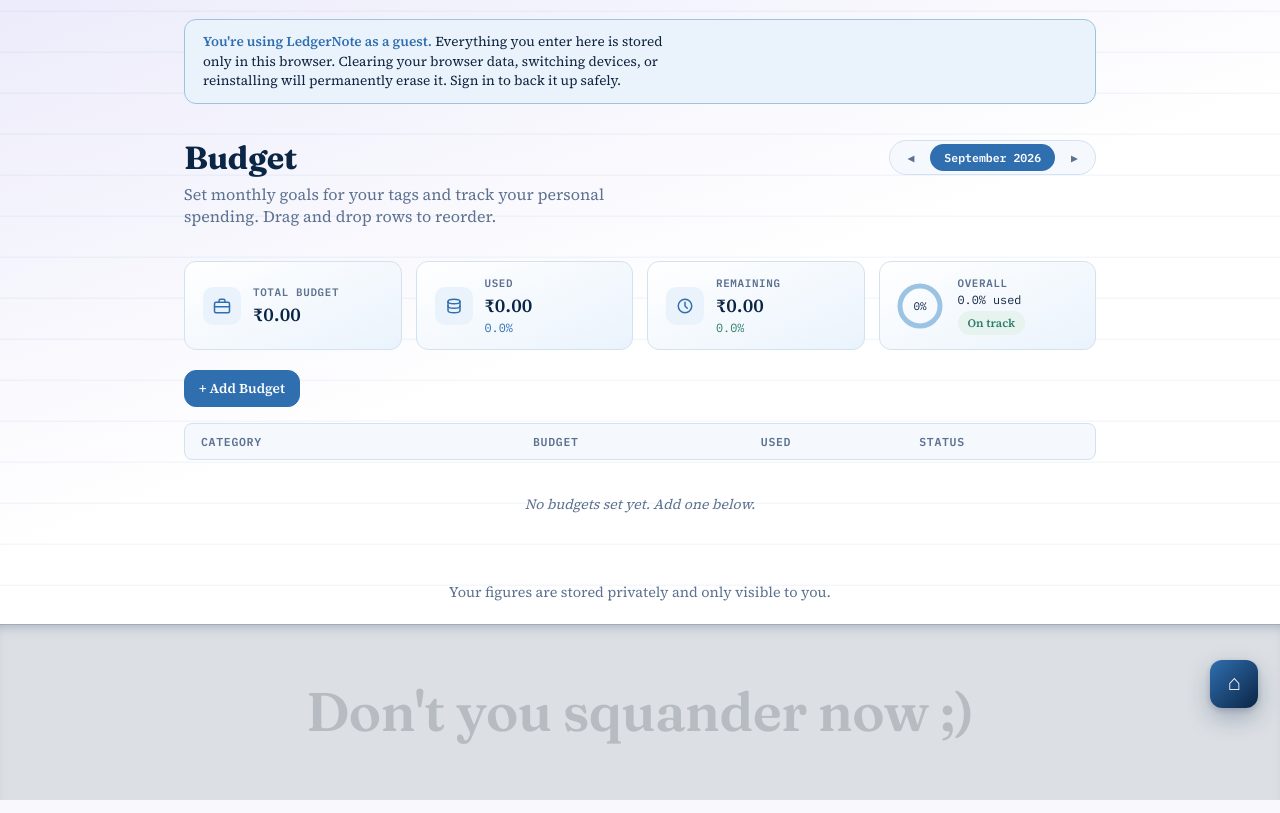
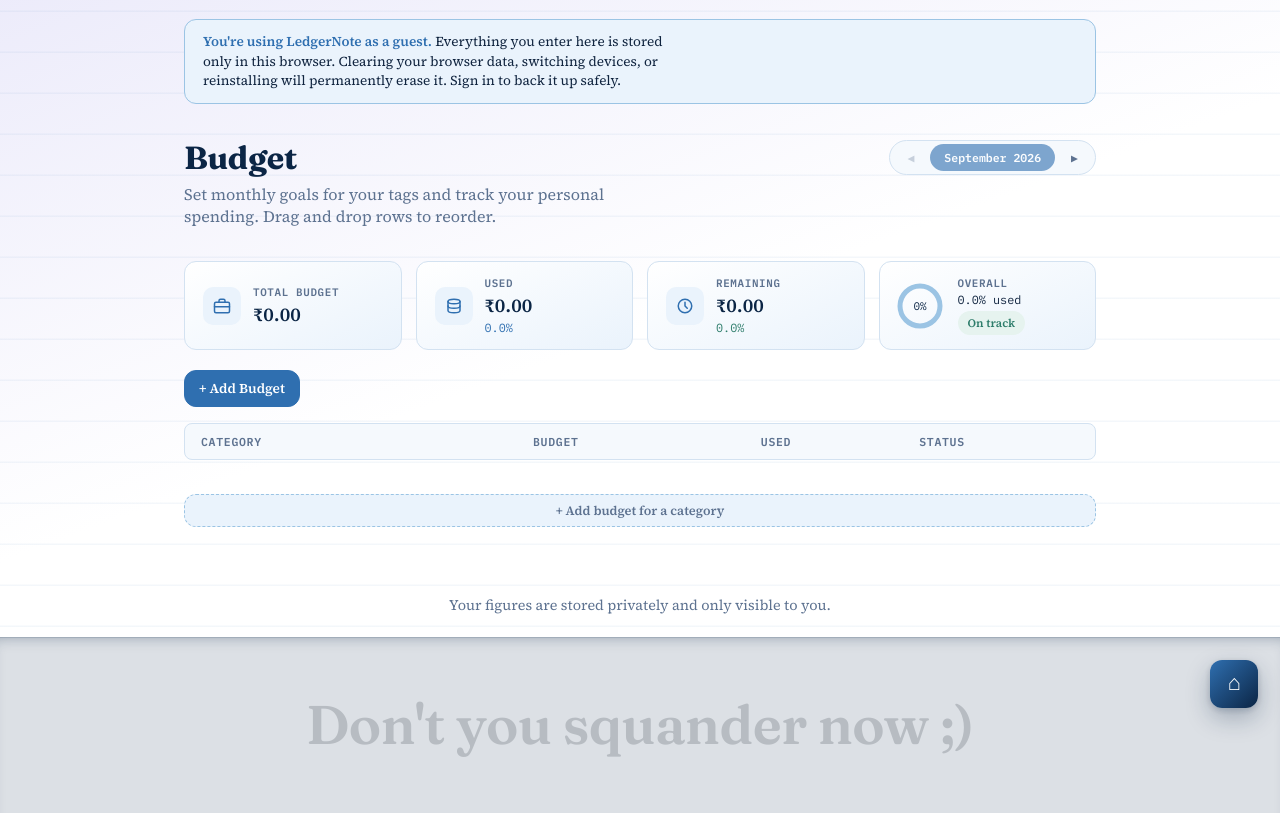
Before and after one commit to Abhishek-Sarkar-2000/manage-your-money, a Flask app: page /budget in a window 1280 px wide. Shown: the part 70-883 px from the top of the page. Run offline with Flask 3, Linux system fonts and the light colour scheme; some libraries are stand-ins or nearby versions.

Commit message:
Updated UI of budget page to easily add categories; restricted linked months.

```diff
--- a/static/css/base.css
+++ b/static/css/base.css
@@ -219,6 +219,15 @@ a {
   border-color: var(--debit-bd);
   font-weight: 700;
   color: #fff;
+}
+
+.pill-btn.dashed-subcat-btn {
+  border: 1px dashed var(--sky);
+  padding: 8px 16px;
+  background: var(--ice-2);
+  color: var(--blue);
+  cursor: pointer;
+  font-weight: 600;
 }
 
 @media (hover: hover) and (pointer: fine) {
--- a/static/css/views/budget.css
+++ b/static/css/views/budget.css
@@ -389,17 +389,55 @@
   z-index: 1;
 }
 
-.budget-row.is-sub:hover {
-  background: var(--ice-2);
-}
-
 :root[data-theme="dark"] .budget-row.is-sub {
   background: var(--ice-2);
   border-color: var(--sky);
 }
 
-:root[data-theme="dark"] .budget-row.is-sub:hover {
-  background: var(--hair);
+@media (hover: hover) and (pointer: fine) {
+  .budget-row:hover {
+    background: var(--ice-2);
+  }
+  :root[data-theme="hi-contrast"] .budget-row:hover {
+    border-color: var(--blue);
+  }
+  :root[data-theme="dark"] .budget-row:hover {
+    background: var(--hair);
+  }
+}
+
+.add-row-btn {
+  display: flex;
+  align-items: center;
+  justify-content: center;
+  padding: 7px 16px;
+  color: var(--muted);
+  font-family: 'Source Serif 4', Georgia, serif;
+  font-size: 0.8rem;
+  font-weight: 600;
+  cursor: pointer;
+  border: 1px dashed var(--sky);
+  border-radius: 12px;
+  background: var(--ice);
+  transition: all 0.2s ease;
+  width: 100%;
+}
+
+.add-row-btn:hover {
+  background: var(--ice);
+  color: var(--blue);
+  border-color: var(--sky);
+}
+
+.add-row-btn.is-sub {
+  width: calc(100% - 32px);
+  margin-left: 32px;
+  margin-bottom: 4px;
+}
+
+.inline-subcat-form + .add-row-btn,
+.inline-newcat-form + .add-row-btn {
+  display: none !important;
 }
 
 /* ---------- Subcategory slide-down wrapper ---------- */
--- a/static/js/views/budget.js
+++ b/static/js/views/budget.js
@@ -21,6 +21,7 @@ let emiSeries = [];
 let sipSeries = [];
 let recurringSeries = [];
 let currentMonthEntries = [];
+let monthsIndex = [];
 let domainLoaded = false;
 let isFormOpen = false;
 let monthEntries = [];
@@ -31,12 +32,12 @@ let isPastMonth = false;
 
 async function loadDomain() {
   if (domainLoaded) return;
-  [budgetData, customTags, emiSeries, sipSeries, recurringSeries] = await Promise.all([
-    Store.get('budget-data', []),
+  [customTags, emiSeries, sipSeries, recurringSeries, monthsIndex] = await Promise.all([
     Store.get('custom-spend-tags', []),
     Store.get('emiseries', []),
     Store.get('sipseries', []),
     Store.get('recurringseries', []),
+    Store.get('months-index', []),
   ]);
   domainLoaded = true;
 }
@@ -283,28 +284,31 @@ function renderBudgetRow(item, isSub, parentId) {
   const dragHandleSvg = `<svg class="drag-handle" width="18" height="18" viewBox="0 0 24 24" fill="currentColor"><circle cx="9" cy="6" r="1.6"></circle><circle cx="15" cy="6" r="1.6"></circle><circle cx="9" cy="12" r="1.6"></circle><circle cx="15" cy="12" r="1.6"></circle><circle cx="9" cy="18" r="1.6"></circle><circle cx="15" cy="18" r="1.6"></circle></svg>`;
 
   const pencilSvg = `<svg viewBox="0 0 24 24" width="14" height="14" fill="none" stroke="currentColor" stroke-width="2" stroke-linecap="round" stroke-linejoin="round"><path d="M17 3a2.828 2.828 0 1 1 4 4L7.5 20.5 2 22l1.5-5.5L17 3z"></path></svg>`;
-
+  const eyeSvg = `<svg viewBox="0 0 24 24" width="14" height="14" fill="none" stroke="currentColor" stroke-width="2" stroke-linecap="round" stroke-linejoin="round"><path d="M1 12s4-8 11-8 11 8 11 8-4 8-11 8-11-8-11-8z"></path><circle cx="12" cy="12" r="3"></circle></svg>`;
   const warnSvg = `<svg width="10" height="10" viewBox="0 0 24 24" fill="none" stroke="currentColor" stroke-width="2.5" stroke-linecap="round" stroke-linejoin="round"><path d="M12 9v4"></path><path d="M12 17h.01"></path><path d="M10.29 3.86 1.82 18a2 2 0 0 0 1.71 3h16.94a2 2 0 0 0 1.71-3L13.71 3.86a2 2 0 0 0-3.42 0z"></path></svg>`;
-  const eyeSvg = `<svg viewBox="0 0 24 24" width="14" height="14" fill="none" stroke="currentColor" stroke-width="2" stroke-linecap="round" stroke-linejoin="round"><path d="M1 12s4-8 11-8 11 8 11 8-4 8-11 8-11-8-11-8z"></path><circle cx="12" cy="12" r="3"></circle></svg>`;
   const dotsSvg = `<svg viewBox="0 0 24 24" width="16" height="16" fill="currentColor"><circle cx="12" cy="12" r="2"></circle><circle cx="12" cy="5" r="2"></circle><circle cx="12" cy="19" r="2"></circle></svg>`;
 
   let chevronHtml = '';
-  if (!isSub && item.subcategories && item.subcategories.length > 0) {
+  if (!isSub) {
     chevronHtml = `<button class="toggle-sub ${item.expanded ? 'expanded' : ''}" data-toggle-sub="${item.id}" title="${item.expanded ? 'Collapse' : 'Expand'}"><svg width="14" height="14" viewBox="0 0 24 24" fill="none" stroke="currentColor" stroke-width="2" stroke-linecap="round" stroke-linejoin="round"><polyline points="9 18 15 12 9 6"></polyline></svg></button>`;
   }
 
   let actionsContent = '';
   if (!isPastMonth) {
     actionsContent = `
-      <button class="edit-budget-btn" data-edit-budget="${item.id}" data-type="${isSub ? 'sub' : 'cat'}" ${parentId ? `data-parent-id="${parentId}"` : ''} title="Edit budget">${pencilSvg}</button>
-      <button class="icon-btn" data-popover-trigger data-del-budget="${item.id}" data-type="${isSub ? 'sub' : 'cat'}" ${parentId ? `data-parent-id="${parentId}"` : ''} title="Remove">✕</button>
+      <button class="edit-budget-btn icon-btn row-menu-btn" data-edit-budget="${item.id}" data-type="${isSub ? 'sub' : 'cat'}" ${parentId ? `data-parent-id="${parentId}"` : ''} title="Edit budget">
+        <span class="row-menu-icon">${pencilSvg}</span><span class="row-menu-text">Edit</span>
+      </button>
+      <button class="icon-btn row-menu-btn" data-popover-trigger data-del-budget="${item.id}" data-type="${isSub ? 'sub' : 'cat'}" ${parentId ? `data-parent-id="${parentId}"` : ''} title="Remove">
+        <span class="row-menu-icon">✕</span><span class="row-menu-text">Delete</span>
+      </button>
     `;
   }
 
   return `
-  <div class="budget-row ${isSub ? 'is-sub' : ''}" data-id="${item.id}" data-type="${isSub ? 'sub' : 'cat'}" ${parentId ? `data-parent-id="${parentId}"` : ''} draggable="${!isPastMonth}">
+  <div class="budget-row ${isSub ? 'is-sub' : ''}" data-id="${item.id}" data-type="${isSub ? 'sub' : 'cat'}" data-parent-id="${parentId ? parentId : ''}" draggable="${!isPastMonth}">
     <div class="cat-name-col">
-      <div class="drag-circle">${dragHandleSvg}</div>
+      ${dragHandleSvg}
       ${escapeHtml(item.name)}
     </div>
     <div class="budget-amt-col">
@@ -320,7 +324,9 @@ function renderBudgetRow(item, isSub, parentId) {
     <div class="actions-col">
       ${chevronHtml}
       <div class="row-actions-menu">
-        <button class="icon-btn" data-view-txns="${escapeHtml(item.name)}" title="View transactions">${eyeSvg}</button>
+        <button class="icon-btn row-menu-btn" data-view-txns="${escapeHtml(item.name)}" title="View transactions">
+          <span class="row-menu-icon">${eyeSvg}</span><span class="row-menu-text">Check</span>
+        </button>
         ${actionsContent}
       </div>
       <button class="icon-btn mobile-actions-toggle" data-toggle-row-actions title="Actions">${dotsSvg}</button>
@@ -334,6 +340,25 @@ async function renderBudget() {
 
   currentKey = root.dataset.monthKey || currentMonthKey();
   isPastMonth = currentKey < currentMonthKey();
+
+  budgetData = await Store.get(`budget-data:${currentKey}`, null);
+  if (!budgetData) {
+    const legacy = await Store.get('budget-data', null);
+    if (legacy && currentKey === currentMonthKey()) {
+      budgetData = legacy;
+      await Store.set(`budget-data:${currentKey}`, budgetData);
+    } else if (currentKey === currentMonthKey()) {
+      const lastLogged = monthsIndex.length ? monthsIndex[monthsIndex.length - 1] : null;
+      if (lastLogged && lastLogged !== currentKey) {
+        budgetData = await Store.get(`budget-data:${lastLogged}`, []) || [];
+      } else {
+        budgetData = [];
+      }
+      await Store.set(`budget-data:${currentKey}`, budgetData);
+    } else {
+      budgetData = [];
+    }
+  }
 
   // Handle deep link from Month -> Budget
   const openReq = sessionStorage.getItem('month-to-budget-open');
@@ -385,17 +410,41 @@ async function renderBudget() {
     totalBudget += cat.budget;
     totalUsed += calculateUsed(cat.name, false, null);
     tableRows += renderBudgetRow(cat, false, null);
+
+    tableRows += `<div class="subcat-wrap ${cat.expanded ? 'expanded' : ''}" data-subcat-wrap="${cat.id}"><div class="subcat-inner">`;
     if (cat.subcategories && cat.subcategories.length > 0) {
-      tableRows += `<div class="subcat-wrap ${cat.expanded ? 'expanded' : ''}" data-subcat-wrap="${cat.id}"><div class="subcat-inner">`;
       cat.subcategories.forEach(sub => {
         tableRows += renderBudgetRow(sub, true, cat.id);
       });
-      tableRows += `</div></div>`;
     }
+    if (!isPastMonth) {
+      tableRows += `<button class="add-row-btn is-sub" data-inline-add-btn="${cat.id}" type="button">+ Add subcategory for ${escapeHtml(cat.name)}</button>`;
+    }
+    tableRows += `</div></div>`;
   });
 
   if (!tableRows) {
-    tableRows = `<div class="empty-chart" style="padding: 24px; grid-column: 1/-1;">No budgets set yet. Add one below.</div>`;
+    const hasPrevLogged = monthsIndex.some(m => m < currentKey);
+    if (!isPastMonth && hasPrevLogged) {
+      tableRows = `
+        <div class="empty-chart" style="padding: 24px 0; grid-column: 1/-1; display: flex; flex-wrap: wrap; gap: 12px;">
+          <button class="add-row-btn" data-inline-newcat-btn type="button" style="flex: 1 1 250px; margin: 0;">+ Add budget for a category</button>
+          <button class="add-row-btn" id="copy-last-budget-btn" type="button" style="flex: 1 1 250px; margin: 0; border-color: var(--sky); color: var(--blue);">Copy from the last logged month</button>
+        </div>
+      `;
+    } else if (!isPastMonth) {
+      tableRows = `
+        <div class="empty-chart" style="padding: 24px 0; grid-column: 1/-1; display: flex; flex-wrap: wrap;">
+          <button class="add-row-btn" data-inline-newcat-btn type="button" style="flex: 1 1 100%; margin: 0;">+ Add budget for a category</button>
+        </div>
+      `;
+    } else {
+      tableRows = `<div class="empty-chart" style="padding: 24px; grid-column: 1/-1; text-align: center; color: var(--muted);">No budgets set for this month.</div>`;
+    }
+  } else {
+    if (!isPastMonth) {
+      tableRows += `<button class="add-row-btn" data-inline-newcat-btn type="button" style="margin-top: 6px;">+ Add budget for a category</button>`;
+    }
   }
 
   // Aggregate expand/collapse state, purely for the "Expand All" button's
@@ -447,8 +496,12 @@ async function renderBudget() {
     <div class="month-header" style="display: flex; justify-content: space-between; gap: 24px;">
       <h1>Budget</h1>
       <div class="range-toggle" style="align-self: center;">
-        <a href="/budget/${addMonths(currentKey, -1)}" class="range-btn" style="text-decoration:none;">◀</a>
-        <span class="range-btn active" style="cursor:default;">${monthKeyLabel(currentKey)}</span>
+        ${(!monthsIndex.length || currentKey <= monthsIndex[0])
+          ? `<span class="range-btn" style="opacity: 0.3; cursor: not-allowed;">◀</span>`
+          : `<a href="/budget/${addMonths(currentKey, -1)}" class="range-btn" style="text-decoration:none;">◀</a>`}
+        ${monthsIndex.includes(currentKey)
+          ? `<a href="/month/${currentKey}" class="range-btn active" style="text-decoration:none;" title="View Month Transactions">${monthKeyLabel(currentKey)}</a>`
+          : `<span class="range-btn active" style="cursor:default; opacity:0.6;" title="No transactions for this month">${monthKeyLabel(currentKey)}</span>`}
         <a href="/budget/${addMonths(currentKey, 1)}" class="range-btn" style="text-decoration:none;">▶</a>
       </div>
     </div>
@@ -636,7 +689,7 @@ root.addEventListener('drop', async (ev) => {
   document.querySelectorAll('.drop-above, .drop-below').forEach(el => el.classList.remove('drop-above', 'drop-below'));
   draggedItem = null;
 
-  await Store.set('budget-data', budgetData);
+  await Store.set(`budget-data:${currentKey}`, budgetData);
   await renderBudget();
   showToast('Order updated');
 });
@@ -653,8 +706,182 @@ root.addEventListener('click', async (ev) => {
     return;
   }
 
-  if (!ev.target.closest('.actions-col')) {
+  if (!ev.target.closest('.actions-col') || (ev.target.closest('.row-menu-btn') && !ev.target.closest('[data-del-budget]'))) {
     document.querySelectorAll('.budget-row.show-actions').forEach(r => r.classList.remove('show-actions'));
+  }
+
+  const inlineAddSubBtn = ev.target.closest('[data-inline-add-btn]');
+  if (inlineAddSubBtn) {
+    ev.stopPropagation();
+    const existingForm = document.querySelector('.inline-subcat-form, .inline-newcat-form');
+    const parentCatId = inlineAddSubBtn.dataset.inlineAddBtn;
+    const reopenSame = existingForm && existingForm.dataset.inlineFor === parentCatId;
+
+    if (existingForm) existingForm.remove();
+    if (reopenSame) return;
+
+    const parentCat = budgetData.find(c => c.id === parentCatId);
+    if (!parentCat) return;
+
+    const existingSubs = parentCat.subcategories || [];
+    const datalistId = `inline-add-dl-${parentCatId}`;
+    const datalistOptions = existingSubs.map(s => `<option value="${escapeHtml(s.name)}"></option>`).join('');
+
+    const formEl = document.createElement('div');
+    formEl.className = 'inline-subcat-form form-panel slide-down-fade is-sub';
+    formEl.dataset.inlineFor = parentCatId;
+    formEl.innerHTML = `
+      <div class="inline-add-context">Add subcategory for <strong>${escapeHtml(parentCat.name)}</strong></div>
+      <div class="form-row">
+        <div class="field">
+          <label>Subcategory name</label>
+          <input type="text" class="inline-add-name" list="${datalistId}" placeholder="e.g. Meat" autocomplete="off" />
+          <datalist id="${datalistId}">${datalistOptions}</datalist>
+        </div>
+        <div class="field">
+          <label>Amount (₹)</label>
+          <input type="number" step="0.01" min="0" class="inline-add-amount" placeholder="0.00" />
+        </div>
+      </div>
+      <div class="form-actions">
+        <button class="btn primary" data-inline-add-save="${parentCatId}" type="button">Save</button>
+        <button class="btn ghost" data-inline-add-cancel type="button">Cancel</button>
+      </div>
+    `;
+    inlineAddSubBtn.insertAdjacentElement('beforebegin', formEl);
+    formEl.querySelector('.inline-add-name').focus();
+    return;
+  }
+
+  const inlineNewCatBtn = ev.target.closest('[data-inline-newcat-btn]');
+  if (inlineNewCatBtn) {
+    ev.stopPropagation();
+    const existingForm = document.querySelector('.inline-subcat-form, .inline-newcat-form');
+    const reopenSame = existingForm && existingForm.classList.contains('inline-newcat-form');
+
+    if (existingForm) existingForm.remove();
+    if (reopenSame) return;
+
+    const allTags = allSpendTags(DEFAULT_TAGS, customTags);
+    const tagOptions = allTags.map(t => `<option value="${escapeHtml(t)}">${escapeHtml(t)}</option>`).join('');
+
+    const formEl = document.createElement('div');
+    formEl.className = 'inline-newcat-form form-panel slide-down-fade';
+    formEl.style.width = '100%';
+    formEl.innerHTML = `
+      <div class="inline-add-context">Add a new category</div>
+      <div class="form-row">
+        <div class="field">
+          <label>Category (Tag)</label>
+          <select class="inline-newcat-name">
+            <option value="" disabled selected>Select tag...</option>
+            ${tagOptions}
+            <option value="__custom__">+ Add custom tag</option>
+          </select>
+        </div>
+        <div class="field inline-newcat-custom-wrap" style="display:none;">
+          <label>New tag name</label>
+          <input type="text" class="inline-newcat-custom" placeholder="e.g. Pets" />
+        </div>
+        <div class="field">
+          <label>Budget (₹)</label>
+          <input type="number" step="0.01" min="0" class="inline-newcat-budget" placeholder="0.00" />
+        </div>
+      </div>
+      <div class="form-actions">
+        <button class="btn primary" data-inline-newcat-save type="button">Save</button>
+        <button class="btn ghost" data-inline-add-cancel type="button">Cancel</button>
+      </div>
+    `;
+    inlineNewCatBtn.insertAdjacentElement('beforebegin', formEl);
+    return;
+  }
+
+  const inlineCancelBtn = ev.target.closest('[data-inline-add-cancel]');
+  if (inlineCancelBtn) {
+    const formEl = inlineCancelBtn.closest('.inline-subcat-form, .inline-newcat-form');
+    if (formEl) formEl.remove();
+    return;
+  }
+
+  const inlineSaveBtn = ev.target.closest('[data-inline-add-save]');
+  if (inlineSaveBtn) {
+    const parentCatId = inlineSaveBtn.dataset.inlineAddSave;
+    const formEl = inlineSaveBtn.closest('.inline-subcat-form');
+    const nameInput = formEl.querySelector('.inline-add-name');
+    const amountInput = formEl.querySelector('.inline-add-amount');
+    const name = nameInput.value.trim();
+    const amount = Number(amountInput.value) || 0;
+
+    if (!name || amount <= 0) { showToast('Enter a valid name and amount'); return; }
+
+    let isDuplicate = false;
+    for (const c of budgetData) {
+      if (c.name.toLowerCase() === name.toLowerCase()) isDuplicate = true;
+      if (c.subcategories && c.subcategories.some(s => s.name.toLowerCase() === name.toLowerCase())) isDuplicate = true;
+    }
+    if (isDuplicate) { showToast('Name already in use'); return; }
+
+    const parentCat = budgetData.find(c => c.id === parentCatId);
+    if (!parentCat) { showToast('Parent category not found'); return; }
+
+    const sumSubs = (parentCat.subcategories || []).reduce((s, sub) => s + (Number(sub.budget) || 0), 0);
+    if (sumSubs + amount > parentCat.budget) {
+      showToast('Sub-category budgets exceed parent budget');
+      return;
+    }
+
+    parentCat.subcategories = parentCat.subcategories || [];
+    const newSub = { id: uid(), name, budget: amount };
+    parentCat.subcategories.push(newSub);
+    parentCat.expanded = true;
+
+    await Store.set(`budget-data:${currentKey}`, budgetData);
+    await renderBudget();
+    showToast('Subcategory added');
+    return;
+  }
+
+  const inlineNewCatSaveBtn = ev.target.closest('[data-inline-newcat-save]');
+  if (inlineNewCatSaveBtn) {
+    const formEl = inlineNewCatSaveBtn.closest('.inline-newcat-form');
+    const select = formEl.querySelector('.inline-newcat-name');
+    const customInput = formEl.querySelector('.inline-newcat-custom');
+    const budgetInput = formEl.querySelector('.inline-newcat-budget');
+
+    let catName = select.value;
+    if (catName === '__custom__') catName = customInput.value.trim();
+    const catBudget = Number(budgetInput.value) || 0;
+
+    if (!catName || catBudget <= 0) { showToast('Enter valid category name and budget'); return; }
+
+    let isDuplicateSub = false;
+    for (const c of budgetData) {
+      if (c.subcategories && c.subcategories.some(s => s.name.toLowerCase() === catName.toLowerCase())) {
+        isDuplicateSub = true;
+      }
+    }
+    if (isDuplicateSub) { showToast('Name already in use as a subcategory'); return; }
+
+    if (select.value === '__custom__') {
+      if (!allSpendTags(DEFAULT_TAGS, customTags).some(t => t.toLowerCase() === catName.toLowerCase())) {
+        customTags.push(catName);
+        await Store.set('custom-spend-tags', customTags);
+      }
+    }
+
+    const existingIdx = budgetData.findIndex(c => c.name.toLowerCase() === catName.toLowerCase());
+    if (existingIdx > -1) {
+      budgetData[existingIdx].budget = catBudget;
+    } else {
+      const newCat = { id: uid(), name: catName, budget: catBudget, expanded: true, subcategories: [] };
+      budgetData.push(newCat);
+    }
+
+    await Store.set(`budget-data:${currentKey}`, budgetData);
+    await renderBudget();
+    showToast('Budget added');
+    return;
   }
 
   const viewTxnsBtn = ev.target.closest('[data-view-txns]');
@@ -704,7 +931,25 @@ root.addEventListener('click', async (ev) => {
     if (label) label.textContent = shouldExpand ? 'Collapse All' : 'Expand All';
 
     // Persist afterwards, fire-and-forget — never block the UI on this.
-    Store.set('budget-data', budgetData);
+    Store.set(`budget-data:${currentKey}`, budgetData);
+    return;
+  }
+
+  const copyLastBtn = ev.target.closest('#copy-last-budget-btn');
+  if (copyLastBtn) {
+    const prevMonths = monthsIndex.filter(m => m < currentKey);
+    let lastLogged = prevMonths.length ? prevMonths[prevMonths.length - 1] : null;
+    if (lastLogged) {
+        let lastBudget = await Store.get(`budget-data:${lastLogged}`, null);
+        if (!lastBudget) lastBudget = await Store.get('budget-data', []) || [];
+
+        budgetData = JSON.parse(JSON.stringify(lastBudget));
+        await Store.set(`budget-data:${currentKey}`, budgetData);
+        await renderBudget();
+        showToast('Budget copied');
+    } else {
+        showToast('No logged months found to copy from');
+    }
     return;
   }
 
@@ -723,7 +968,7 @@ root.addEventListener('click', async (ev) => {
       toggleSub.classList.toggle('expanded', cat.expanded);
 
       // Persist afterwards, fire-and-forget — never block the UI on this.
-      Store.set('budget-data', budgetData);
+      Store.set(`budget-data:${currentKey}`, budgetData);
     }
     return;
   }
@@ -774,6 +1019,14 @@ root.addEventListener('click', async (ev) => {
 
     if (!catName || catBudget <= 0) { showToast('Enter valid category name and budget'); return; }
 
+    let isDuplicateCat = false;
+    for (const c of budgetData) {
+      if (c.subcategories && c.subcategories.some(s => s.name.toLowerCase() === catName.toLowerCase())) {
+        isDuplicateCat = true;
+      }
+    }
+    if (isDuplicateCat) { showToast('Category name already in use as a subcategory'); return; }
+
     const subcatRows = Array.from(document.querySelectorAll('.subcat-row'));
     const subcats = [];
     let subcatSum = 0;
@@ -786,6 +1039,16 @@ root.addEventListener('click', async (ev) => {
 
       const sbudg = Number(row.querySelector('.sc-budget').value) || 0;
       if (sname && sbudg > 0) {
+        let isDupSub = false;
+        if (sname.toLowerCase() === catName.toLowerCase()) isDupSub = true;
+        for (const c of budgetData) {
+          if (c.name.toLowerCase() === sname.toLowerCase()) isDupSub = true;
+          if (c.subcategories && c.subcategories.some(s => s.name.toLowerCase() === sname.toLowerCase())) isDupSub = true;
+        }
+        if (subcats.some(s => s.name.toLowerCase() === sname.toLowerCase())) isDupSub = true;
+
+        if (isDupSub) { showToast('Subcategory name already in use'); return; }
+
         subcats.push({ id: uid(), name: sname, budget: sbudg });
         subcatSum += sbudg;
       }
@@ -822,7 +1085,7 @@ root.addEventListener('click', async (ev) => {
       });
     }
 
-    await Store.set('budget-data', budgetData);
+    await Store.set(`budget-data:${currentKey}`, budgetData);
     isFormOpen = false;
     await renderBudget();
     showToast('Budget added');
@@ -881,7 +1144,7 @@ root.addEventListener('click', async (ev) => {
       }
     }
 
-    await Store.set('budget-data', budgetData);
+    await Store.set(`budget-data:${currentKey}`, budgetData);
     await renderBudget();
     showToast('Budget updated');
     return;
@@ -906,7 +1169,7 @@ root.addEventListener('click', async (ev) => {
         parent.subcategories = parent.subcategories.filter(s => s.id !== id);
       }
     }
-    await Store.set('budget-data', budgetData);
+    await Store.set(`budget-data:${currentKey}`, budgetData);
     hideDeleteCallout();
     await renderBudget();
     showToast('Budget removed');
@@ -915,6 +1178,15 @@ root.addEventListener('click', async (ev) => {
 });
 
 root.addEventListener('change', (ev) => {
+  if (ev.target.matches('.inline-newcat-name')) {
+    const wrap = ev.target.closest('.inline-newcat-form').querySelector('.inline-newcat-custom-wrap');
+    if (wrap) {
+      wrap.style.display = ev.target.value === '__custom__' ? 'block' : 'none';
+      if (ev.target.value === '__custom__') wrap.querySelector('.inline-newcat-custom').focus();
+    }
+    return;
+  }
+
   if (ev.target.matches('.sc-name-select')) {
     const customInput = ev.target.nextElementSibling;
     if (customInput && customInput.classList.contains('sc-name-custom')) {
```
Also changed, not shown: other parts of static/css/views/budget.css (+102 -41 lines), static/js/views/month.js (+8 -5 lines).
